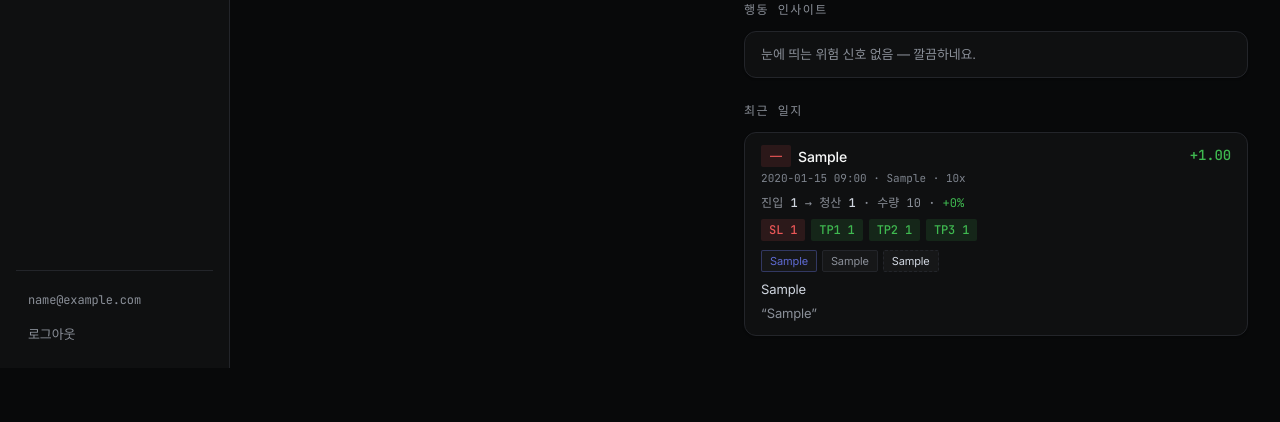
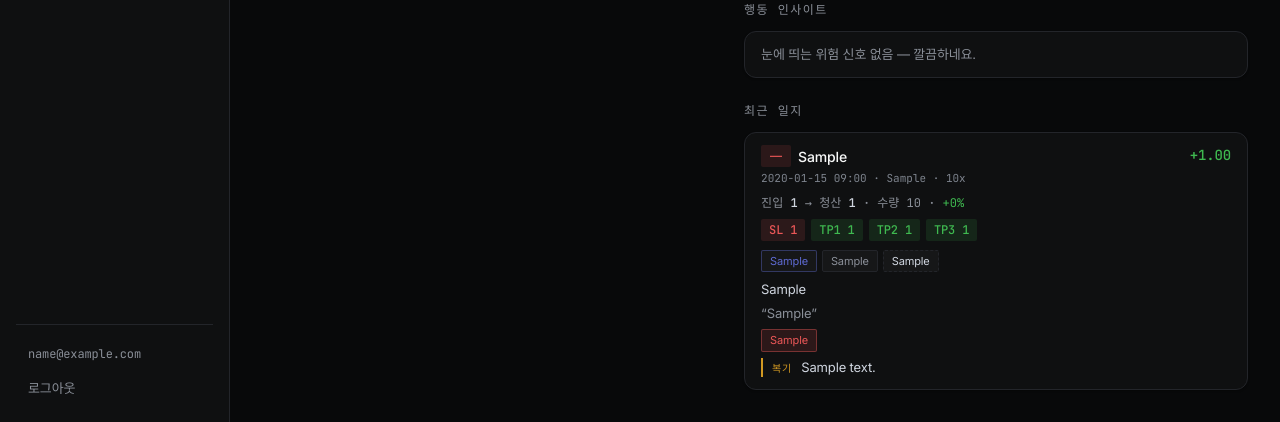
Before and after one commit to adrm-bot/trading-journal, a FastAPI app: page /app in a window 1280 px wide. Shown: the part 447-869 px from the top of the page. Before the commit the page ends 815 px from the top, so only its background shows below. Run offline with FastAPI, Linux system fonts and the light colour scheme; the visitor is signed in with stand-in values (Sample User, id 1); tables that the repository leaves empty hold one stand-in row (values such as "Sample post"); data that the repository does not hold is empty; parts of the project's set-up code (start-up, migrations or seed data) failed here and were passed over.

Commit message:
feat(journal): 복기 레이어 — 교훈·실수태그·차트링크 + '복기완료' 3단계
감사 '기록에서 멈추고 교정으로 안 감'(복기 부재) 해소(로드맵 B).
- 데이터 모델: review(교훈/다음엔)·mistake_tag(실수 태그)·chart_url(차트 링크) 신설(db 스키마+
  마이그레이션+_INTENT+_EXPORT_COLS). mistake_tag·review는 _BULK_FORBIDDEN(일괄 세탁 방지).
- 상태 3단계: 미기입→기록완료→복기완료. /api/intent가 reviewed 플래그+내용 있으면 '복기완료'.
- 모달: '복기' 섹션(교훈 textarea + 실수태그 칩 MISTAKES 9종 + 차트 URL + 복기완료 체크).
  populate/save/reviewFields 자동펼침.
- 카드: 실수태그(빨강)·복기 인용(amber 좌측바)·차트 보기 링크(http(s)만 — javascript: 차단)·
  복기완료 배지. 저널 상태 필터에 '복기완료' 추가, 검색 haystack에 review·mistake_tag 포함.
검증: db/main 문법·test_bulk_honesty/analytics 통과·하니스(복기완료 배지/실수태그/복기/차트·
필터 4단계·복기완료 1건·모달 populate·reviewFields 펼침)·JS·콘솔0.

Co-Authored-By: Claude Opus 4.8 <noreply@anthropic.com>

```diff
--- a/app/main.py
+++ b/app/main.py
@@ -263,10 +263,14 @@ async def api_intent(request: Request):
             return None
     sl, tp, tp2, tp3 = _num(b.get("sl")), _num(b.get("tp")), _num(b.get("tp2")), _num(b.get("tp3"))
     has_content = (sl is not None or tp is not None or tp2 is not None or tp3 is not None
-                   or any((b.get(k) or "").strip() for k in ("plan", "setup", "strategy", "memo", "emotion")))
+                   or any((b.get(k) or "").strip() for k in
+                          ("plan", "setup", "strategy", "memo", "emotion", "review", "mistake_tag", "chart_url")))
+    reviewed = bool(b.get("reviewed")) and has_content  # 복기완료는 내용이 있어야
+    status = "복기완료" if reviewed else ("기록완료" if has_content else "의도 미기입")
     fields = {"plan": b.get("plan"), "setup": b.get("setup"), "strategy": b.get("strategy"),
               "sl": sl, "tp": tp, "tp2": tp2, "tp3": tp3, "emotion": b.get("emotion"), "memo": b.get("memo"),
-              "status": "기록완료" if has_content else "의도 미기입"}
+              "review": b.get("review"), "mistake_tag": b.get("mistake_tag"), "chart_url": b.get("chart_url"),
+              "status": status}
     ok = db.update_intent(uid, b.get("trade_id"), fields)
     return JSONResponse({"ok": ok}, status_code=200 if ok else 404)
 
@@ -340,7 +344,8 @@ async def api_del_connection(request: Request):
 # 데이터 권리(PIPA/GDPR): 내보내기 + 계정·데이터 완전 삭제
 _EXPORT_COLS = ["closed_at", "opened_at", "exchange", "symbol", "direction", "entry", "exit", "qty",
                 "pnl", "r", "rr", "risk_usd", "leverage", "fees", "funding", "hold_min", "status",
-                "strategy", "setup", "sl", "tp", "tp2", "tp3", "emotion", "plan", "memo", "exit_reason", "liquidated"]
+                "strategy", "setup", "sl", "tp", "tp2", "tp3", "emotion", "plan", "memo",
+                "review", "mistake_tag", "chart_url", "exit_reason", "liquidated"]
 
 
 @app.get("/api/export")
--- a/app/static/app.css
+++ b/app/static/app.css
@@ -197,6 +197,11 @@ td .num,td.num{font-family:var(--f-mono);font-variant-numeric:tabular-nums}
 .jlevels .lvtp{background:var(--pos-soft);color:var(--mint)}
 .jplan{margin-top:8px;font-size:var(--fs-sm);color:var(--text);line-height:1.5}
 .jmemo{margin-top:4px;font-size:var(--fs-sm);color:var(--muted)}
+.jmis{margin-top:6px}
+.rtag.mistake{background:var(--neg-soft);color:var(--ember);border-color:rgba(var(--neg-rgb),.4)}
+.jreview{margin-top:6px;font-size:var(--fs-sm);color:var(--moonlight);line-height:1.5;border-left:2px solid var(--warn);padding-left:9px}
+.jreview .jrl{font-family:var(--f-mono);font-size:var(--fs-micro);color:var(--amber);text-transform:uppercase;letter-spacing:.06em;margin-right:6px}
+.jchart{margin-top:6px;font-size:var(--fs-sm)} .jchart a{color:var(--azure);text-decoration:none} .jchart a:hover{text-decoration:underline}
 .jcard .jfill{margin-top:9px;color:var(--ember);box-shadow:inset 0 0 0 1px rgba(var(--neg-rgb),.45)}
 .vbtn[aria-pressed="true"]{box-shadow:inset 0 0 0 1px var(--frost);color:var(--glacier);background:var(--info-soft)}
 
--- a/app/templates/app.html
+++ b/app/templates/app.html
@@ -58,6 +58,12 @@
     <div class="rr-line" id="rrLine"></div>
     <div class="field"><label for="f_memo">메모</label><textarea id="f_memo" placeholder="물려서 분할로 던짐 / 손절 못 지킴…"></textarea></div>
   </details>
+  <details class="more" id="reviewFields"><summary>복기 — 배운 것 · 실수 태그 · 차트</summary>
+    <div class="field"><label for="f_review">복기 — 이번에 배운 것 / 다음엔 어떻게</label><textarea id="f_review" placeholder="예: 4H 추세 거슬러 진입. 다음엔 정배열에서만, 손절 칼같이."></textarea></div>
+    <div class="field"><label>실수 태그 <span class="muted">· 여러 개 탭 · 반복 실수 추적</span></label><div class="chips" id="c_mistake"></div></div>
+    <div class="field"><label for="f_chart">차트 링크 <span class="muted">· TradingView 스냅샷 등 (선택)</span></label><input id="f_chart" type="url" placeholder="https://www.tradingview.com/x/…"></div>
+    <label class="ackrow" for="f_reviewed" style="cursor:pointer;margin-top:2px"><input type="checkbox" id="f_reviewed" style="width:auto;margin-top:3px"> 복기 완료로 표시</label>
+  </details>
   <div class="modal-actions"><button class="btn ghost" id="cancelBtn">취소</button><button class="btn primary" id="saveBtn">기록 저장</button></div>
 </div></div>
 
@@ -117,6 +123,7 @@ const ICONS={
 const STRATS=["추세추종","눌림목(되돌림)","돌파(브레이크아웃)","역추세(리버설)","레인지(박스)","스캘핑","뉴스·이벤트","기타"];
 const RATIONALES=["추세선","다이버전스","거래량 급증","캔들패턴","차트패턴","지지·저항","이평선(EMA존)","전고/전저","피보나치","오더블록·유동성","펀딩·롱숏비","상대강도(BTC대비)","뉴스·재료","직감·근거없음"];
 const EMOS=["차분","확신","조급(FOMO)","공포","탐욕","복수심","지루함","주저(망설임)"];
+const MISTAKES=["손절 미준수","추격매수","과대 레버리지","계획 무시","조급한 익절","복수매매","근거 없는 진입","분할 실패","과대 사이징"];
 function chipsInto(id,opts,multi){const el=$("#"+id);if(!el)return;el.dataset.multi=multi?"1":"0";
   el.innerHTML=opts.map(v=>`<button type="button" class="btn sm fchip" data-val="${esc(v)}" aria-pressed="false">${esc(v)}</button>`).join("");
   el.onclick=ev=>{const b=ev.target.closest(".fchip");if(!b)return;
@@ -254,16 +261,21 @@ function tradeCard(r){
   let body;
   if(pending){body=`<span class="btn sm jfill">${ICONS.pencil} 왜 들어갔는지 채우기</span>`;}
   else{const t=tagChips(r);
+    const mis=(r.mistake_tag||"").split(",").map(s=>s.trim()).filter(Boolean).map(m=>`<span class="rtag mistake">${esc(m)}</span>`).join("");
+    const cu=(r.chart_url||"").trim(), chart=/^https?:\/\//i.test(cu)?`<div class="jchart"><a href="${esc(cu)}" target="_blank" rel="noopener noreferrer">차트 보기 ↗</a></div>`:"";
     body=(t?`<div class="jtags">${t}</div>`:"")
       +(r.plan?`<div class="jplan">${esc(r.plan)}</div>`:"")
       +(r.memo?`<div class="jmemo">“${esc(r.memo)}”</div>`:"")
-      +((!t&&!r.plan&&!r.memo)?`<div class="jmemo">탭해서 계획·근거·감정 채우기</div>`:"");}
+      +(mis?`<div class="jtags jmis">${mis}</div>`:"")
+      +(r.review?`<div class="jreview"><span class="jrl">복기</span> ${esc(r.review)}</div>`:"")
+      +chart
+      +((!t&&!r.plan&&!r.memo&&!mis&&!r.review)?`<div class="jmemo">탭해서 계획·근거·감정 채우기</div>`:"");}
   const mv=r.move_pct==null?"":` · <span class="${r.move_pct>=0?'pos':'neg'}">${(r.move_pct>=0?'+':'')+r.move_pct}%</span>`;
   const risk=r.risk_usd?` · 리스크 <b>$${Math.round(r.risk_usd).toLocaleString()}</b>${r.risk_pct!=null?` (${r.risk_pct}%)`:""}`:"";
   const stats=`<div class="jstats">진입 <b>${fmtP(r.entry)}</b> → 청산 <b>${fmtP(r.exit)}</b> · 수량 ${fmtP(r.qty)}${mv}${risk}</div>`;
   const meta=[esc((toKST(r.closed_at)||{}).str||''),esc(EXN(r.exchange)),r.leverage?r.leverage+'x':'',(r.liquidated&&!r.exit_reason)?ICONS.liq+'청산':''].filter(Boolean).join(' · ');
   return `<div class="jcard ${pending?'pend':''}" data-id="${esc(r.trade_id)}" tabindex="0" role="button" aria-label="${esc(r.symbol)} ${dirKo(r.direction)} · ${pending?'계획 미기입 — 채우기':'상세 보기·편집'}">
-    <div class="jhead"><div class="jhl">${dir} <b>${esc(r.symbol)}</b>${xr}</div>
+    <div class="jhead"><div class="jhl">${dir} <b>${esc(r.symbol)}</b>${xr}${r.status==='복기완료'?' <span class="badge done">복기완료</span>':''}</div>
       <div class="jhr"><span class="${(r.pnl||0)>=0?'pos':'neg'}">${money(r.pnl)}</span>${rcell}</div></div>
     <div class="jmeta">${meta}</div>${stats}${planLevels(r)}${body}</div>`;
 }
@@ -457,8 +469,9 @@ function jtMatch(t){
   if(JT.exchange!=='all'&&t.exchange!==JT.exchange)return false;
   if(JT.dir!=='all'&&t.direction!==JT.dir)return false;
   if(JT.status==='pending'&&t.status!=='의도 미기입')return false;
-  if(JT.status==='done'&&t.status==='의도 미기입')return false;
-  if(JT.q){const hay=[t.symbol,t.strategy,t.setup,t.plan,t.memo,t.emotion].join(' ').toLowerCase();if(!hay.includes(JT.q.toLowerCase()))return false;}
+  if(JT.status==='done'&&t.status!=='기록완료')return false;
+  if(JT.status==='reviewed'&&t.status!=='복기완료')return false;
+  if(JT.q){const hay=[t.symbol,t.strategy,t.setup,t.plan,t.memo,t.emotion,t.review,t.mistake_tag].join(' ').toLowerCase();if(!hay.includes(JT.q.toLowerCase()))return false;}
   return true;
 }
 function jtCmp(a,b){
@@ -536,7 +549,7 @@ function renderJournal(el){
   $("#jFilterT").onclick=()=>{const f=$("#jFilters"),open=f.hidden;f.hidden=!open;$("#jFilterT").setAttribute("aria-expanded",String(open));};
   $("#jEx").innerHTML=chipGroup('exchange',[['all','전체'],...exs.map(e=>[e,e])]);
   $("#jDir").innerHTML=chipGroup('dir',[['all','전체'],['Long','롱'],['Short','숏']]);
-  $("#jStat").innerHTML=chipGroup('status',[['all','전체'],['pending','계획 미기입 '+(DATA.summary.unplanned||0)],['done','기록완료']]);
+  $("#jStat").innerHTML=chipGroup('status',[['all','전체'],['pending','계획 미기입 '+(DATA.summary.unplanned||0)],['done','기록완료'],['reviewed','복기완료']]);
   $("#jSize").value=String(JT.size);
   $("#jFrom").onchange=e=>{JT.from=e.target.value;JT.page=1;applyJournal();};
   $("#jTo").onchange=e=>{JT.to=e.target.value;JT.page=1;applyJournal();};
@@ -948,16 +961,20 @@ function openModal(id){const r=tById(id);if(!r)return;EDIT=r;LAST_FOCUS=document
   $("#modalMeta").textContent=`${EXN(r.exchange)} · ${r.symbol} ${r.direction?dirKo(r.direction):''} · ${(toKST(r.closed_at)||{}).str||''} KST${liq}`;
   renderFacts(r);
   $("#f_plan").value=r.plan||"";$("#f_sl").value=r.sl??"";$("#f_tp").value=r.tp??"";$("#f_tp2").value=r.tp2??"";$("#f_tp3").value=r.tp3??"";$("#f_memo").value=r.memo||"";
+  $("#f_review").value=r.review||"";$("#f_chart").value=r.chart_url||"";$("#f_reviewed").checked=(r.status==='복기완료');
   setChips("c_strategy",r.strategy?[r.strategy]:[]);setChips("c_emo",r.emotion?[r.emotion]:[]);
+  setChips("c_mistake",(r.mistake_tag||"").split(",").map(s=>s.trim()).filter(Boolean));
   const _etc=setChips("c_setup",(r.setup||"").split(",").map(s=>s.trim()).filter(Boolean));$("#f_setup_etc").value=_etc.join(", ");
   updateRR();
   const more=$("#moreFields"); if(more)more.open=!!(r.strategy||r.setup||r.sl!=null||r.tp!=null||r.tp2!=null||r.tp3!=null||r.memo);
+  const rev=$("#reviewFields"); if(rev)rev.open=!!(r.review||r.mistake_tag||r.chart_url||r.status==='복기완료');
   $("#shell").inert=true; $("#modalBg").classList.add("show"); $("#f_plan").focus();}
 function closeModal(){$("#modalBg").classList.remove("show");$("#shell").inert=false;EDIT=null;if(LAST_FOCUS)LAST_FOCUS.focus();}
 async function saveIntent(){
   if(!EDIT||SAVING)return; SAVING=true; const btn=$("#saveBtn");btn.disabled=true;
   const _setup=getChips("c_setup");const _e=$("#f_setup_etc").value.trim();if(_e)_setup.push(_e);
-  const p={trade_id:EDIT.trade_id,plan:$("#f_plan").value,setup:_setup.join(","),strategy:getChips("c_strategy")[0]||"",sl:$("#f_sl").value,tp:$("#f_tp").value,tp2:$("#f_tp2").value,tp3:$("#f_tp3").value,emotion:getChips("c_emo")[0]||"",memo:$("#f_memo").value};
+  const p={trade_id:EDIT.trade_id,plan:$("#f_plan").value,setup:_setup.join(","),strategy:getChips("c_strategy")[0]||"",sl:$("#f_sl").value,tp:$("#f_tp").value,tp2:$("#f_tp2").value,tp3:$("#f_tp3").value,emotion:getChips("c_emo")[0]||"",memo:$("#f_memo").value,
+    review:$("#f_review").value,mistake_tag:getChips("c_mistake").join(","),chart_url:$("#f_chart").value,reviewed:$("#f_reviewed").checked};
   try{
     const res=await(await postJSON("/api/intent",p)).json();
     if(res.ok){await loadAll();route();
@@ -1082,7 +1099,7 @@ async function saveBulk(){const btn=$("#bulkSave");btn.disabled=true;
 
 $("#saveBtn").onclick=saveIntent;$("#cancelBtn").onclick=closeModal;$("#closeBtn").onclick=closeModal;
 $("#bulkSave").onclick=saveBulk;$("#bulkCancel").onclick=closeBulk;$("#bulkClose").onclick=closeBulk;
-chipsInto("c_strategy",STRATS,false);chipsInto("c_setup",RATIONALES,true);chipsInto("c_emo",EMOS,false);
+chipsInto("c_strategy",STRATS,false);chipsInto("c_setup",RATIONALES,true);chipsInto("c_emo",EMOS,false);chipsInto("c_mistake",MISTAKES,true);
 chipsInto("cb_emo",EMOS,false);
 $("#f_sl").oninput=updateRR;$("#f_tp").oninput=updateRR;$("#f_tp2").oninput=updateRR;$("#f_tp3").oninput=updateRR;
 $("#modalBg").onclick=e=>{if(e.target===$("#modalBg"))closeModal();};
```
Also changed, not shown: app/db.py (+5 -2 lines).
